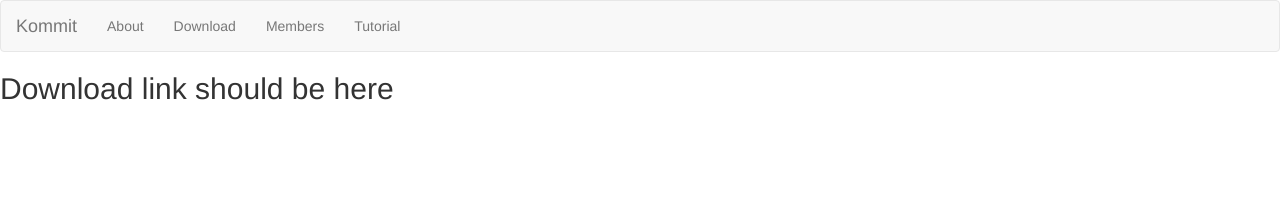
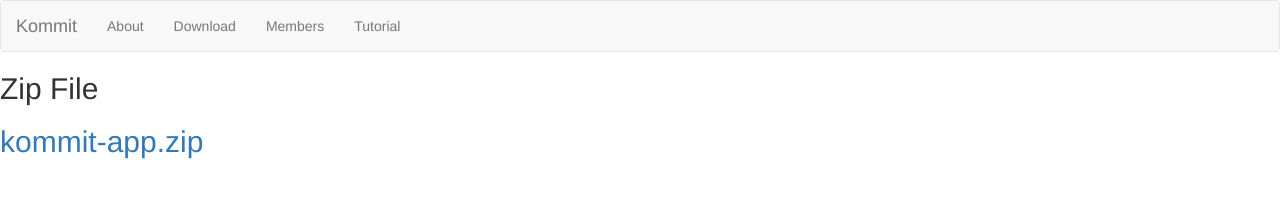
Before and after one commit to MattMyers204453/KommitWebsite, a website: page views/download.html in a window 1280 px wide. Drawn offline with nearby package versions, Linux system fonts and the light colour scheme.

Commit message:
add zip file, still doesn't work though

```diff
--- a/views/download.html
+++ b/views/download.html
@@ -60,7 +60,8 @@
         </div>
     </nav>
 
-    <h2> Download link should be here <h2>
+    <h2> Zip File <h2>
+            <a href="./views/kommit-app.zip" download="kommit-app.zip">kommit-app.zip</a>
 
 
 </body>
```
Also changed, not shown: 1 other file.
